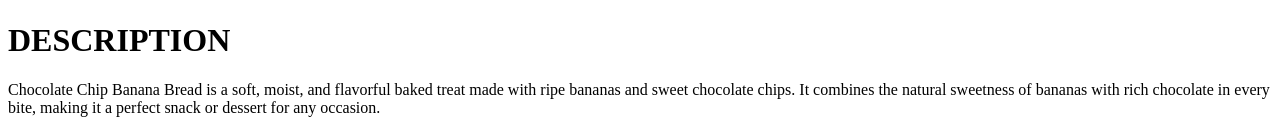
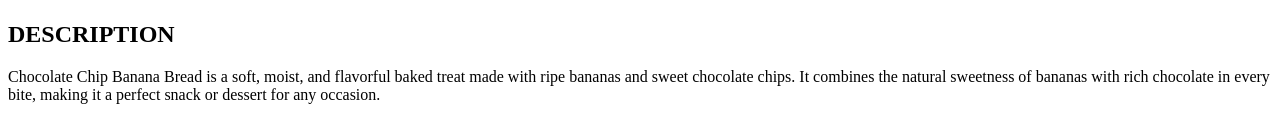
Before and after one commit to ReymondCabaton/odin-recipes, a plain HTML site: page recipes/chocolate-chip-banana-bread.html in a window 1280 px wide. Shown: the part 447-566 px from the top of the page. Drawn offline with Linux system fonts and the light colour scheme.

Commit message:
Update chocolate-chip-banana-bread.html

```diff
--- a/recipes/chocolate-chip-banana-bread.html
+++ b/recipes/chocolate-chip-banana-bread.html
@@ -10,7 +10,7 @@
     <p><a href="../index.html">Home</a></p>
     <h1>Chocolate Chip Banana Bread</h1>
     <img src="../images/chocolate chip bread banana.jpg" height="330" width="400">
-    <h1>DESCRIPTION</h1>
+    <h2>DESCRIPTION</h2>
     <p>Chocolate Chip Banana Bread is a soft, moist, and flavorful baked treat made with ripe bananas and sweet chocolate chips. It combines the natural sweetness of bananas with rich chocolate in every bite, making it a perfect snack or dessert for any occasion.</p>
    <ul>
      <h2>INGREDIENTS</h2>
```
